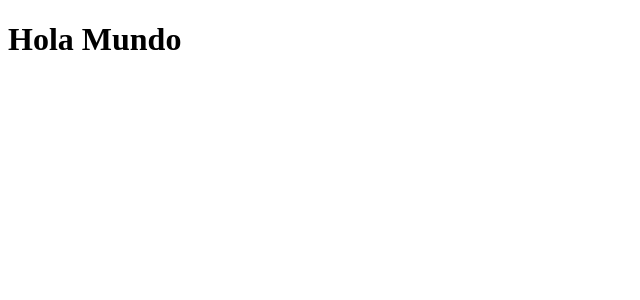
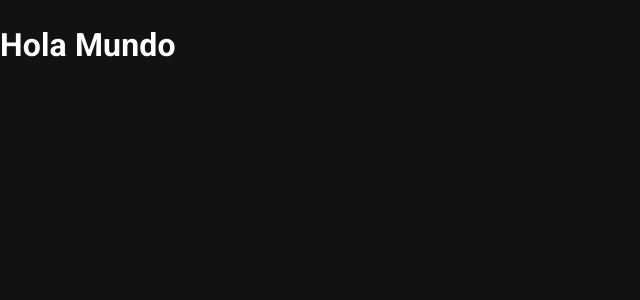
Before and after one commit to DanielHenryL/open-jira-nextjs, a Next.js app: page / in a window 1280 px wide. Shown: the top 300 px of the page, without its empty margins (0-640 px from the left). Built offline with nearby package versions, Linux system fonts and the light colour scheme.

Commit message:
proyecto configuradon material UI,listo

```diff
--- a/package.json
+++ b/package.json
@@ -9,6 +9,10 @@
     "lint": "next lint"
   },
   "dependencies": {
+    "@emotion/react": "^11.11.1",
+    "@emotion/styled": "^11.11.0",
+    "@mui/icons-material": "^5.11.16",
+    "@mui/material": "^5.13.5",
     "@types/node": "20.3.1",
     "@types/react": "18.2.12",
     "@types/react-dom": "18.2.5",
--- a/pages/_app.tsx
+++ b/pages/_app.tsx
@@ -1,6 +1,18 @@
 import '@/styles/globals.css'
+import { CssBaseline, ThemeProvider, createTheme } from '@mui/material'
 import type { AppProps } from 'next/app'
 
+const basicTheme = createTheme({
+  palette:{
+    mode:'dark'
+  }
+});
 export default function App({ Component, pageProps }: AppProps) {
-  return <Component {...pageProps} />
+  return (
+    <ThemeProvider theme={basicTheme}>
+      <CssBaseline/>
+      <Component {...pageProps} />
+    </ThemeProvider>
+
+  )
 }
--- a/pages/_document.tsx
+++ b/pages/_document.tsx
@@ -1,9 +1,14 @@
 import { Html, Head, Main, NextScript } from 'next/document'
 
 export default function Document() {
+
   return (
     <Html lang="en">
-      <Head />
+      <Head>
+        <link rel="stylesheet" href="https://fonts.googleapis.com/css?family=Roboto:300,400,500,700&display=swap"/>
+        <link rel="shortcut icon" href="/favicon.ico"/>
+      </Head>
+
       <body>
         <Main />
         <NextScript />
--- a/pages/index.tsx
+++ b/pages/index.tsx
@@ -1,8 +1,8 @@
 
-import '../styles/globals.css'
 
 export default function Home() {
   return (
+
     <h1>Hola Mundo</h1>
   )
 }
```
Also changed, not shown: 1 other file (tests, documents, lock files or other folders).
